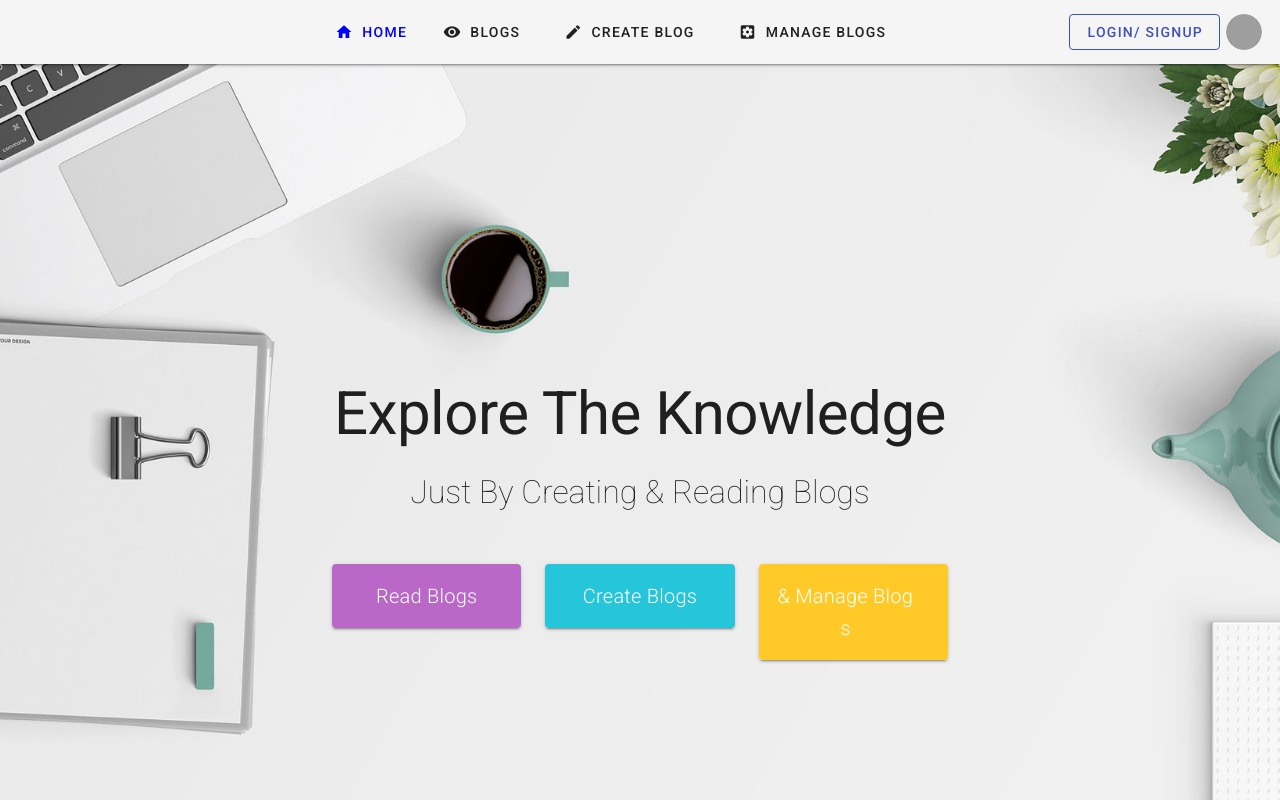
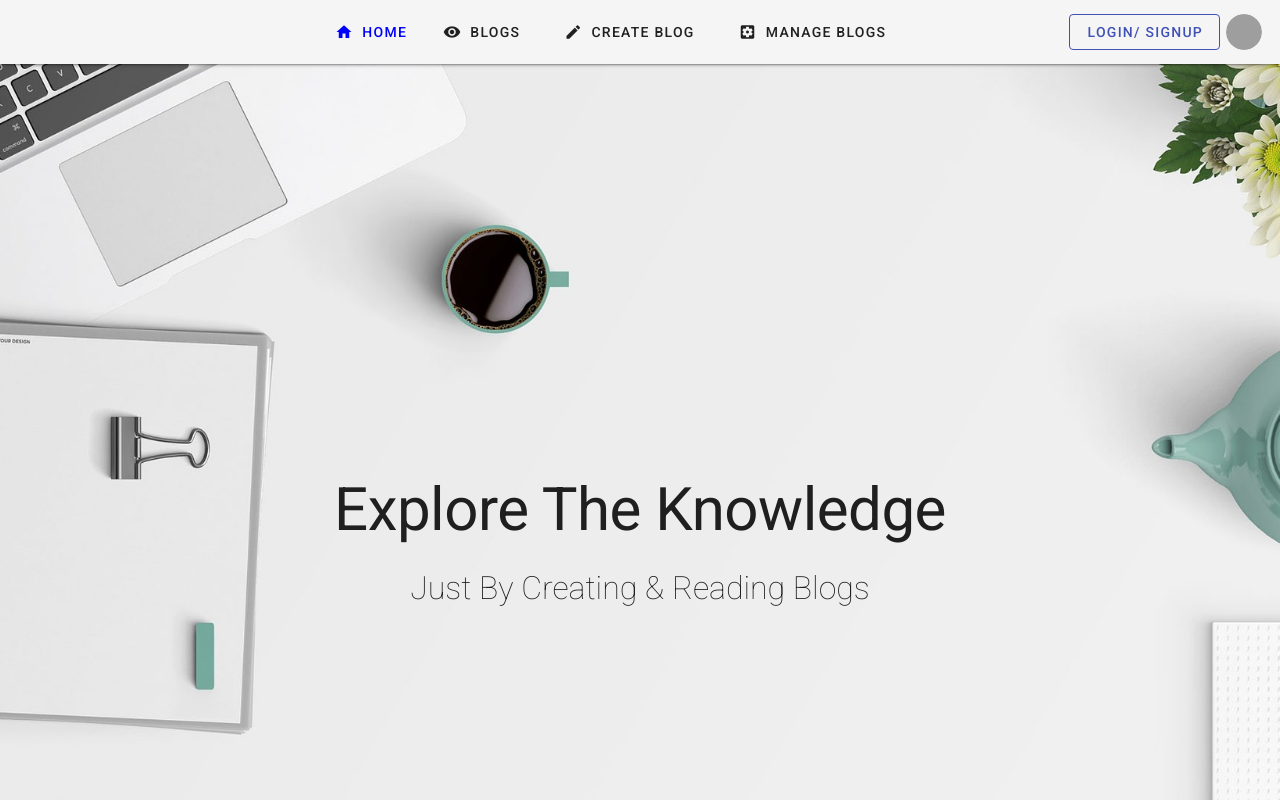
Before and after one commit to NiteshSoni-github/backend, a Vue app in the folder blogfrontend/: page / in a window 1280 px wide. Shown: the top 800 px of the page. Built offline with nearby package versions, Linux system fonts and the light colour scheme; grey boxes are pictures that could not be loaded.

Commit message:
home new

```diff
--- a/blogfrontend/src/components/home.vue
+++ b/blogfrontend/src/components/home.vue
@@ -5,41 +5,16 @@
         <v-flex>
           <h1 class="display-3 font-weight-regular mt-12">Explore The Knowledge</h1>
           <br />
-          <h1 class="font-weight-thin mb-12">Just By Creating & Reading Blogs</h1>
-          <v-row >
-            <v-col cols="3"></v-col>
-            <v-col cols="2">
-              <v-card>
-                <v-card-title class="purple lighten-2 justify-center">
-                  <h4 class="white--text font-weight-light">Read Blogs</h4>
-                </v-card-title>
-              </v-card>
-            </v-col>
-            <v-col cols="2">
-              <v-card>
-                <v-card-title class="cyan lighten-1 justify-center" >
-                  <h4 class="white--text font-weight-light">Create Blogs</h4>
-                </v-card-title>
-              </v-card>
-            </v-col>
-            <v-col cols="2">
-              <v-card>
-                <v-card-title class="amber lighten-1 justify-center">
-                  <h4 class="mr-4 white--text font-weight-light">& Manage Blogs</h4>
-                </v-card-title>
-              </v-card>
-            </v-col>
-            <v-col cols="3"></v-col>
-          </v-row>
-
+          <h1 class="font-weight-thin mb-n12">Just By Creating & Reading Blogs</h1>
         </v-flex>
       </v-layout>
     </v-container>
+
     <section>
       <v-parallax dark height="900" src="./../../public/background1.jpg">
         <v-layout row wrap text-center align-center>
           <v-flex class="black--text mt-n12">
-            <h1 class="display-3 font-weight-regular ">Read, You Want</h1>
+            <h1 class="display-3 font-weight-regular">Read, You Want</h1>
             <br />
             <h1 class="display-1 font-weight-thin">From Thousand Of Blogs</h1>
             <v-row>
@@ -66,6 +41,7 @@
             <br />
             <h1 class="display-1 font-weight-thin">Just In Three Steps</h1>
             <br />
+
             <v-row>
               <v-col cols="4"></v-col>
               <v-col cols="4">
@@ -104,7 +80,46 @@
         </v-layout>
       </v-parallax>
     </section>
-
+    <section>
+      <v-parallax dark height="900" src="./../../public/background3.jpg">
+        <v-layout row wrap text-center align-center>
+          <v-flex>
+            <h1 class="display-3 font-weight-regular mt-n12 black--text">At Eloopin You Can</h1>
+            <br />
+            <h1 class="display-1 font-weight-thin mb-n12 black--text">Try These</h1>
+            <br />
+            <br />
+            <br />
+            <br />
+            <v-row>
+              <v-col cols="3"></v-col>
+              <v-col cols="2">
+                <v-card>
+                  <v-card-title class="purple lighten-2 justify-center">
+                    <h4 class="white--text font-weight-light">Read Blogs</h4>
+                  </v-card-title>
+                </v-card>
+              </v-col>
+              <v-col cols="2">
+                <v-card>
+                  <v-card-title class="cyan lighten-1 justify-center">
+                    <h4 class="white--text font-weight-light">Create Blogs</h4>
+                  </v-card-title>
+                </v-card>
+              </v-col>
+              <v-col cols="2">
+                <v-card>
+                  <v-card-title class="amber lighten-1 justify-center">
+                    <h4 class="mr-4 white--text font-weight-light">& Manage Blogs</h4>
+                  </v-card-title>
+                </v-card>
+              </v-col>
+              <v-col cols="3"></v-col>
+            </v-row>
+          </v-flex>
+        </v-layout>
+      </v-parallax>
+    </section>
     <v-footer dark padless>
       <v-card flat tile class="indigo lighten-1 white--text text-center">
         <v-card-text>
```
Also changed, not shown: blogfrontend/public/background3.jpg (added).
